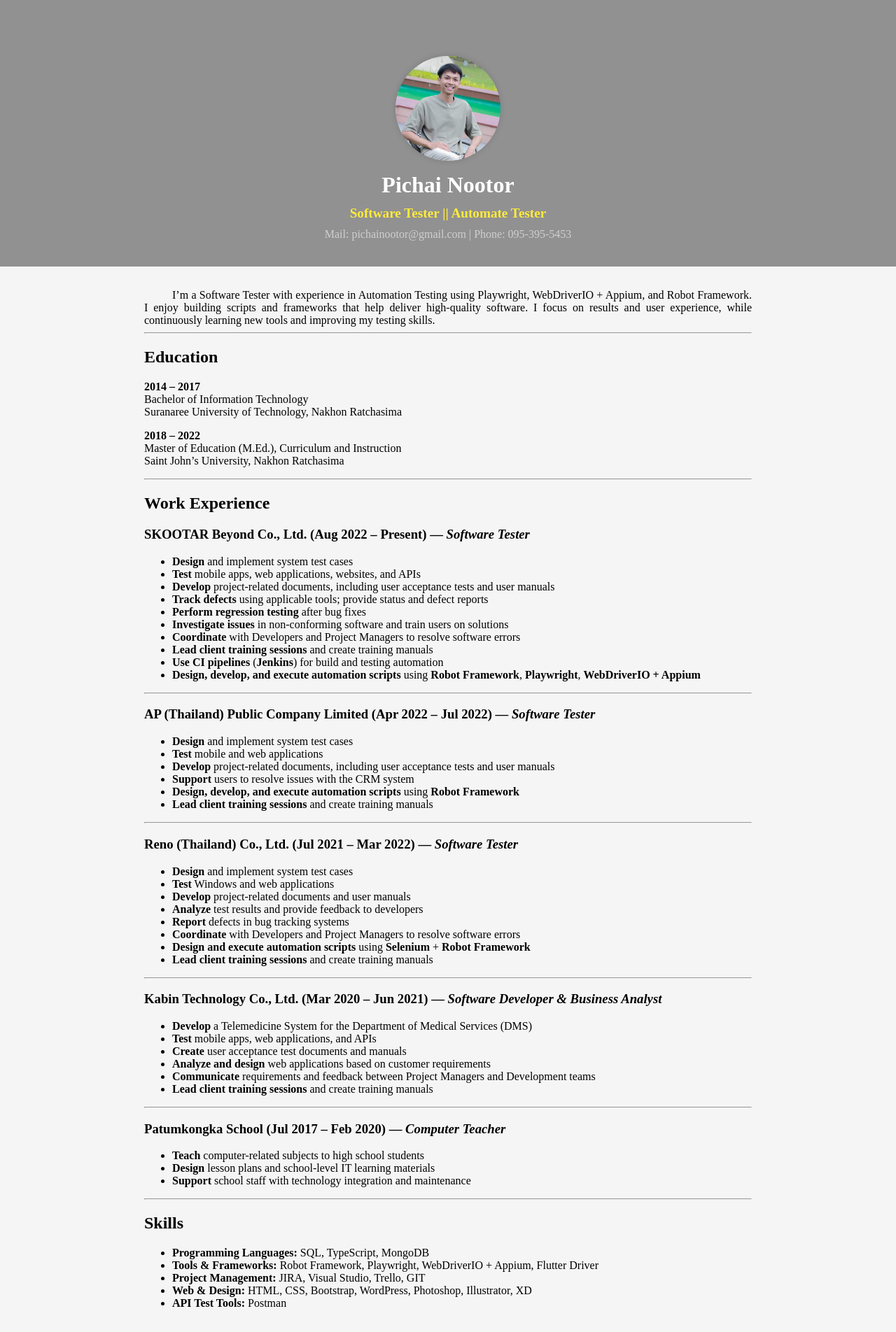
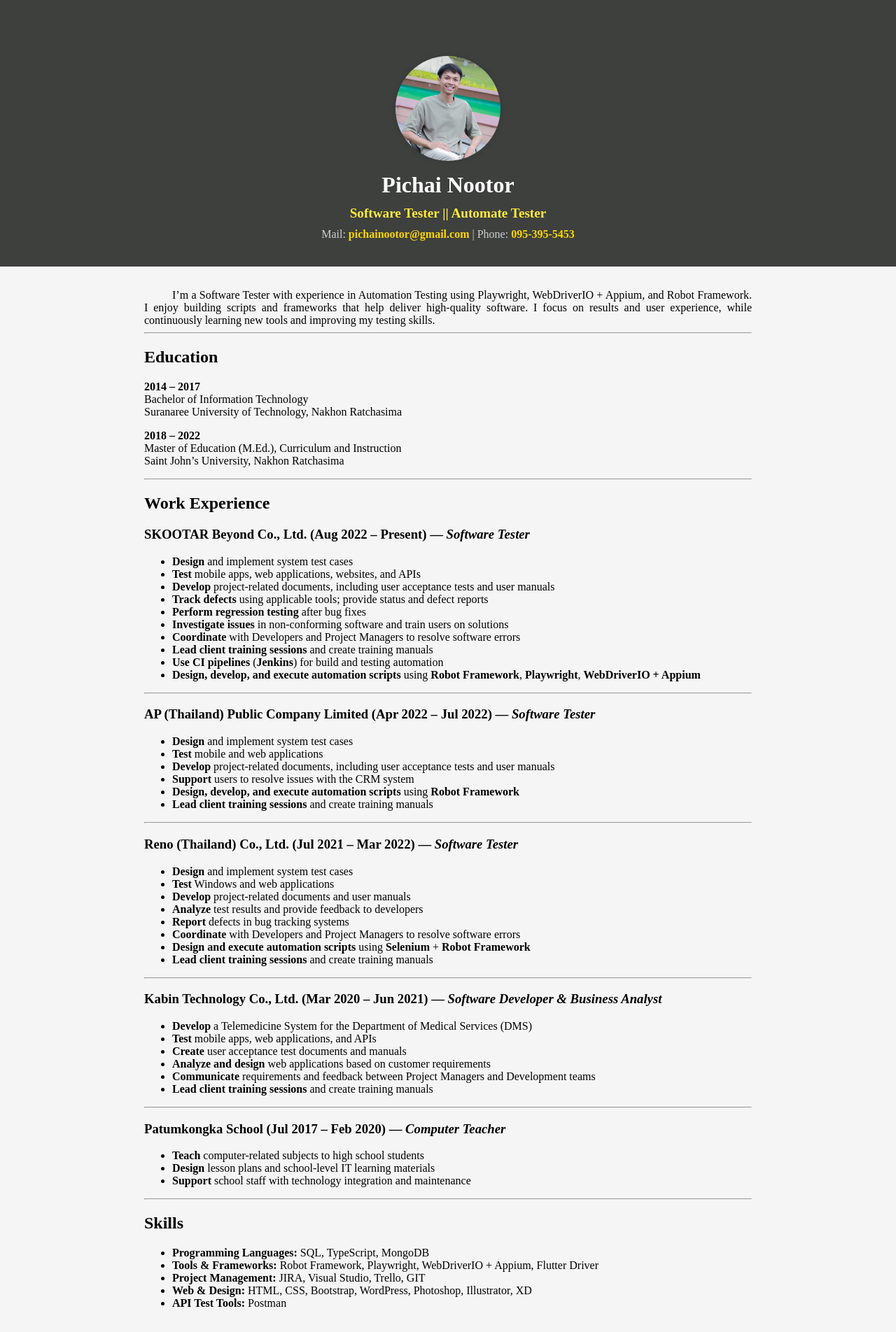
Before and after one commit to pichai-nootor/pichai-nootor.github.io, a Jekyll site: the page built from index.md, in a window 1280 px wide. Shown: the whole page at 70% size. Built offline with Jekyll 4.4.1, drawn with Linux system fonts in a browser that asks for light colours; our own code applies the rules of GitHub Pages for plain Markdown files.

Commit message:
Update default.html

```diff
--- a/_layouts/default.html
+++ b/_layouts/default.html
@@ -16,7 +16,7 @@
 
       /* header แบบเต็มจอ */
       header.page-header {
-        background: #919191 !important;
+        background: #3e403e !important;
         position: relative;
         display: flex;
         flex-direction: column;
@@ -82,6 +82,10 @@
         padding: 0 1rem;
         box-sizing: border-box;
       }
+      header.page-header .contact-info {
+  color: #ffd700; /* สีเหลืองอ่อนสำหรับ email/phone */
+  font-weight: bold; /* ทำให้เด่นขึ้นหน่อย */
+}
 
       /* ปรับรูปโปรไฟล์ให้เหมาะกับมือถือ */
       header.page-header img {
@@ -113,9 +117,9 @@
 
       <h1 class="project-name">{{ site.title | default: site.github.repository_name }}</h1>
       <h2 class="project-tagline">{{ site.description | default: site.github.project_tagline }}</h2>
-      <h3 class="project-tagline">
-        Mail: pichainootor@gmail.com | Phone: 095-395-5453
-      </h3>
+   <h3 class="project-tagline">
+  Mail: <span class="contact-info">pichainootor@gmail.com</span> | Phone: <span class="contact-info">095-395-5453</span>
+</h3>
     </header>
 
     <div class="main-content">
```
